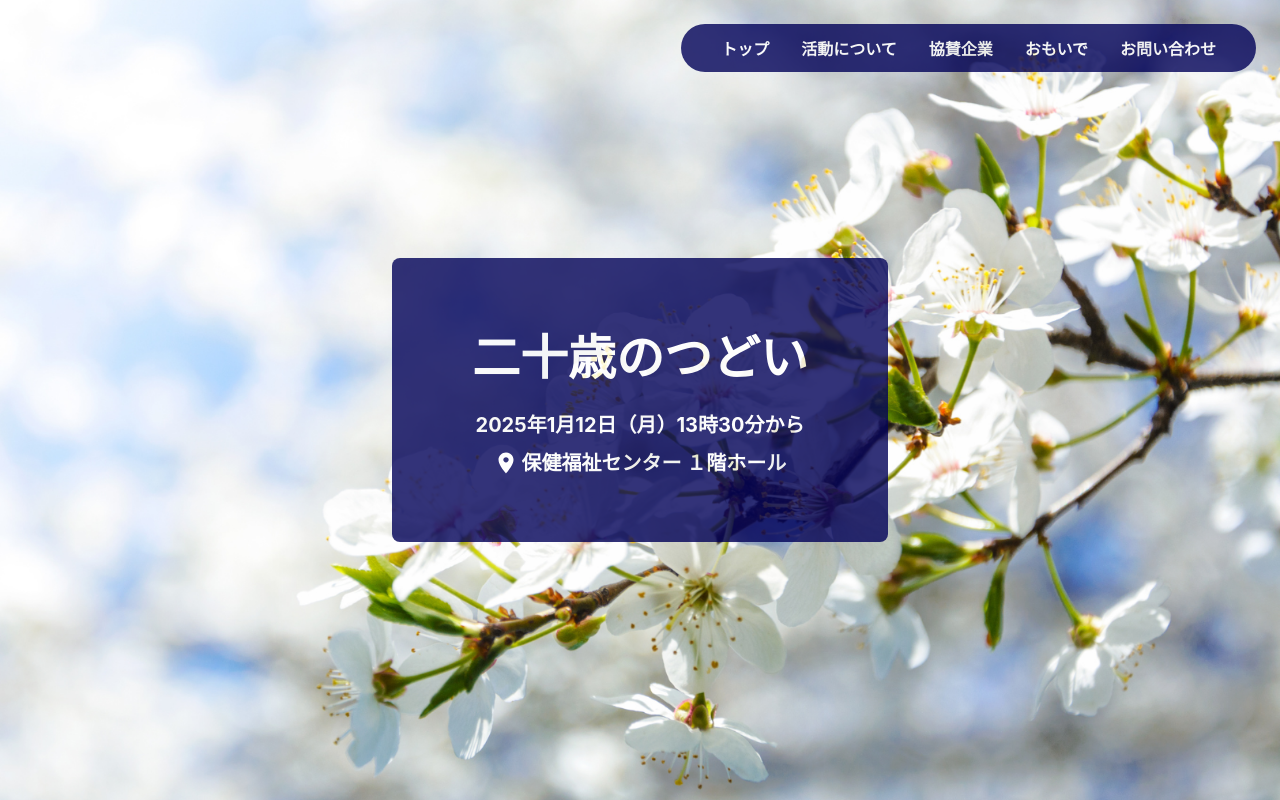
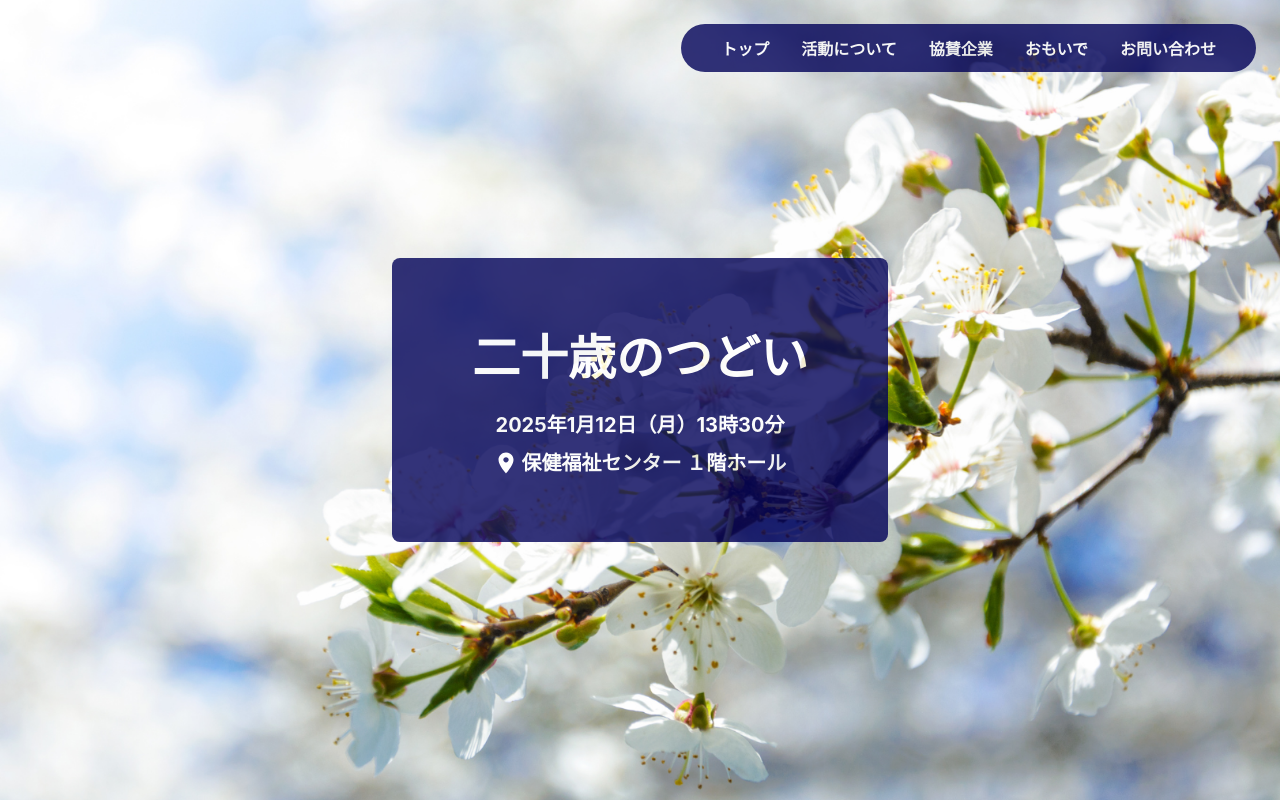
Before and after one commit to yushin-ito/Entyoukai, a React (Vite) app: page / in a window 1280 px wide. Shown: the top 800 px of the page. Built offline with nearby package versions, Linux system fonts and the light colour scheme; no server answers.

Commit message:
fix: UIの軽微な修正

```diff
--- a/src/components/layouts/MainVisual.tsx
+++ b/src/components/layouts/MainVisual.tsx
@@ -240,7 +240,7 @@ const MainVisual = () => {
             fontWeight="bold"
             color="white"
           >
-            2025年1月12日（月）13時30分から
+            2025年1月12日（月）13時30分
           </Text>
 
           <HStack alignItems="center" spacing="1">
```
